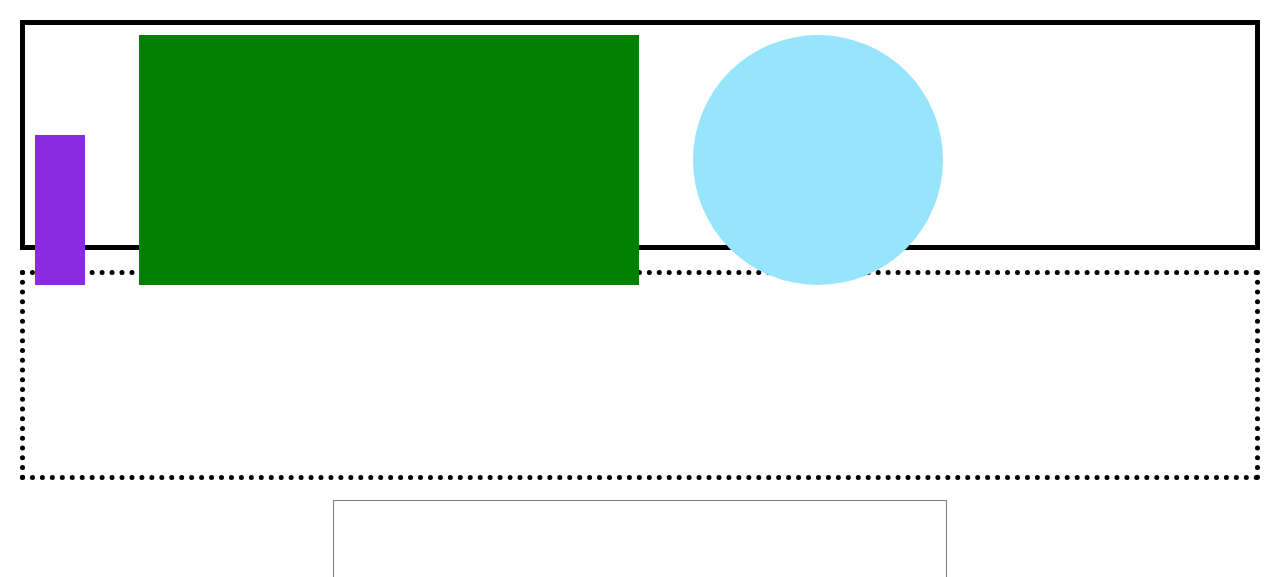
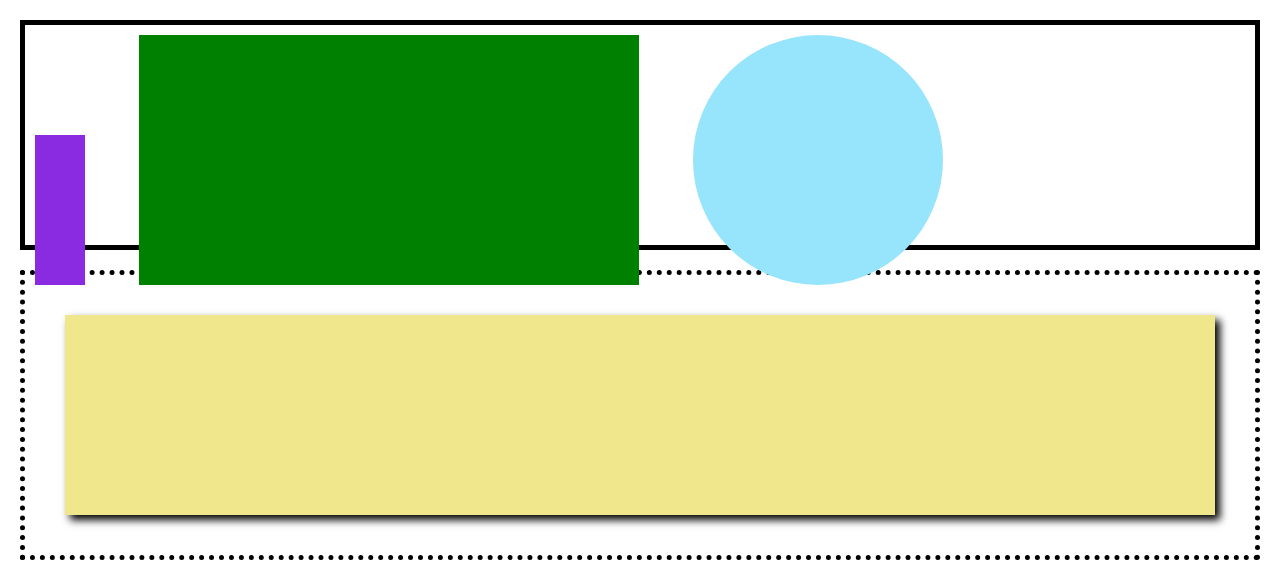
Before and after one commit to Cat-Mills/wb-html-css-x, a plain HTML site: page second/index.html in a window 1280 px wide. Shown: the top 577 px of the page. Drawn offline with Linux system fonts and the light colour scheme.

Commit message:
I gotta call it

```diff
--- a/second/index.css
+++ b/second/index.css
@@ -38,8 +38,17 @@
     border-style:dotted;
     border-width: 5px;
     margin: 20px;
+    padding: 40px;
 }
 
+#square-three {
+    background-color: khaki;
+    display: inline-block;
+    height: 100%;
+    width: 100%;
+    box-shadow: 5px 5px 8px black;
+
+}
 #section-3 {
     background-color: white;
     height: 25vh;
--- a/second/index.html
+++ b/second/index.html
@@ -15,7 +15,9 @@
         <div id="square-two"></div>
         <div id="circle-one"></div>
     </section>
-    <section id="section-2"></section>
+    <section id="section-2">
+        <div id="square-three"></div>
+    </section>
     <section id="section-3">
         <div>
             <h1>HELLO FRIENDS</h1>
```
